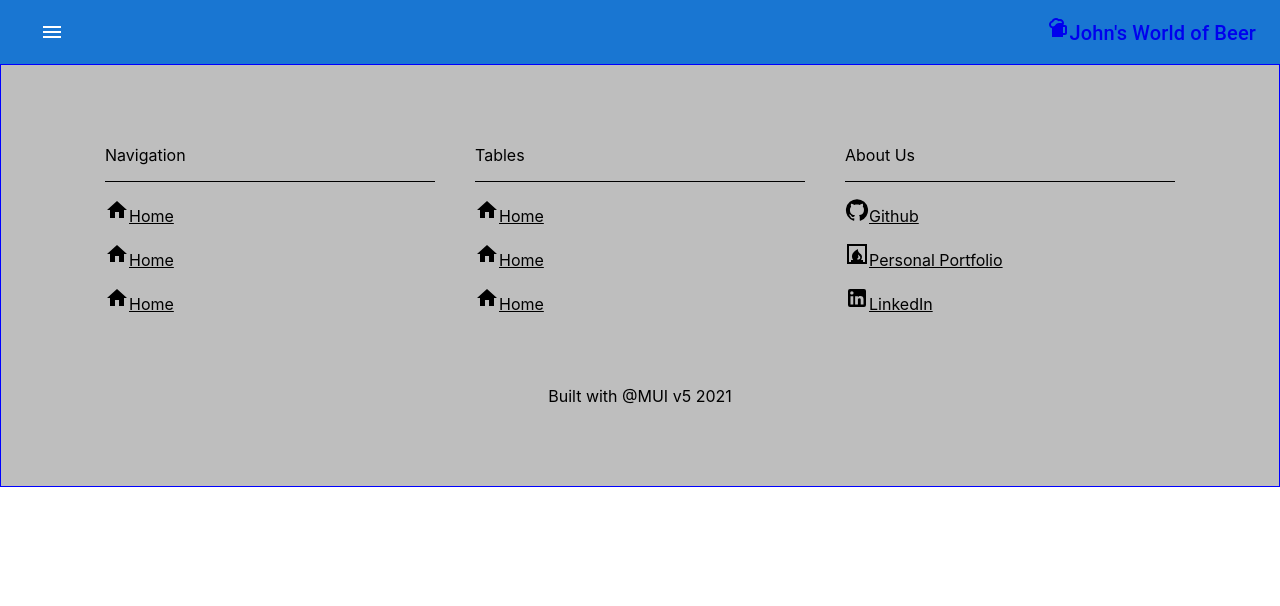
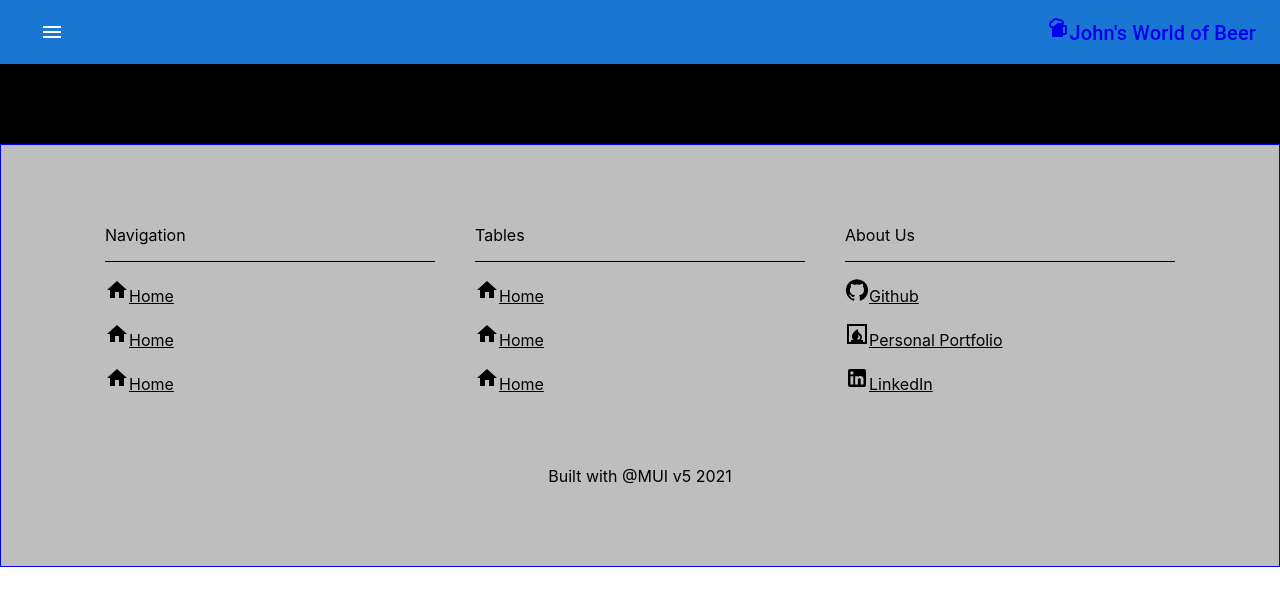
Before and after one commit to Retrojb/Beer-Table-Example, a React (Create React App) app: page /app in a window 1280 px wide. Shown: the top 606 px of the page. Built offline with nearby package versions, Linux system fonts and the light colour scheme.

Commit message:
chore/added layout page for consistent layout

```diff
--- a/src/App.js
+++ b/src/App.js
@@ -1,16 +1,17 @@
 import './App.css';
 import NavBar from './components/shared/NavBar';
-import ROUTES, { RenderRoutes } from './routes';
 import { Outlet } from 'react-router';
 import Footer from './components/shared/Footer';
+import { Container } from '@mui/material';
+import Layout from './views/common/Layout';
 
 function App() {
-  console.log(ROUTES)
+
   return (
     <>
-      <NavBar />
-        <Outlet />
-      <Footer />
+      <Layout>
+          <Outlet />
+      </Layout>
     </>
   );
 }
@@ -20,5 +21,5 @@ export default App;
 /* Notes
   React-Router v6
     Outlet: presists parent route (app) and outlet handles child routes
-
+    Layout takes the outlets as props
 */
--- a/src/components/Shared/NavBar.js
+++ b/src/components/Shared/NavBar.js
@@ -23,6 +23,8 @@ const useStyle = makeStyles((theme) => {
         },
         appbar: {
             width: `calc(100%)`,
+            position: 'static',
+            marginBottom: '1rem',
         },
         menu: {
             padding: '1rem',
@@ -98,7 +100,7 @@ const NavBar = () => {
 
     return (
         <Box sx={{ flexGrow: 1}} >
-            <AppBar position="static">
+            <AppBar className={classes.appbar}>
                 <Toolbar>
                     <MenuItem onClick={handleOpenMenu}>
                         <IconButton
--- /dev/null
+++ b/src/views/common/Layout.js
@@ -0,0 +1,28 @@
+import React from 'react'
+import { makeStyles } from '@mui/styles'
+import Footer from '../../components/shared/Footer';
+import NavBar from '../../components/shared/NavBar';
+
+const useStyles = makeStyles({
+    page: {
+        background: 'black',
+        marginTop: '4rem',
+        paddingTop: '2rem',
+        paddingBottom: '3rem',
+    }
+})
+const Layout = ({ children }) => {
+    const classes = useStyles();
+
+    return (
+        <div>
+            <NavBar />
+                <div className={classes.page}>
+                    {children}
+                </div>
+            <Footer />
+        </div>
+    )
+}
+
+export default Layout
```
